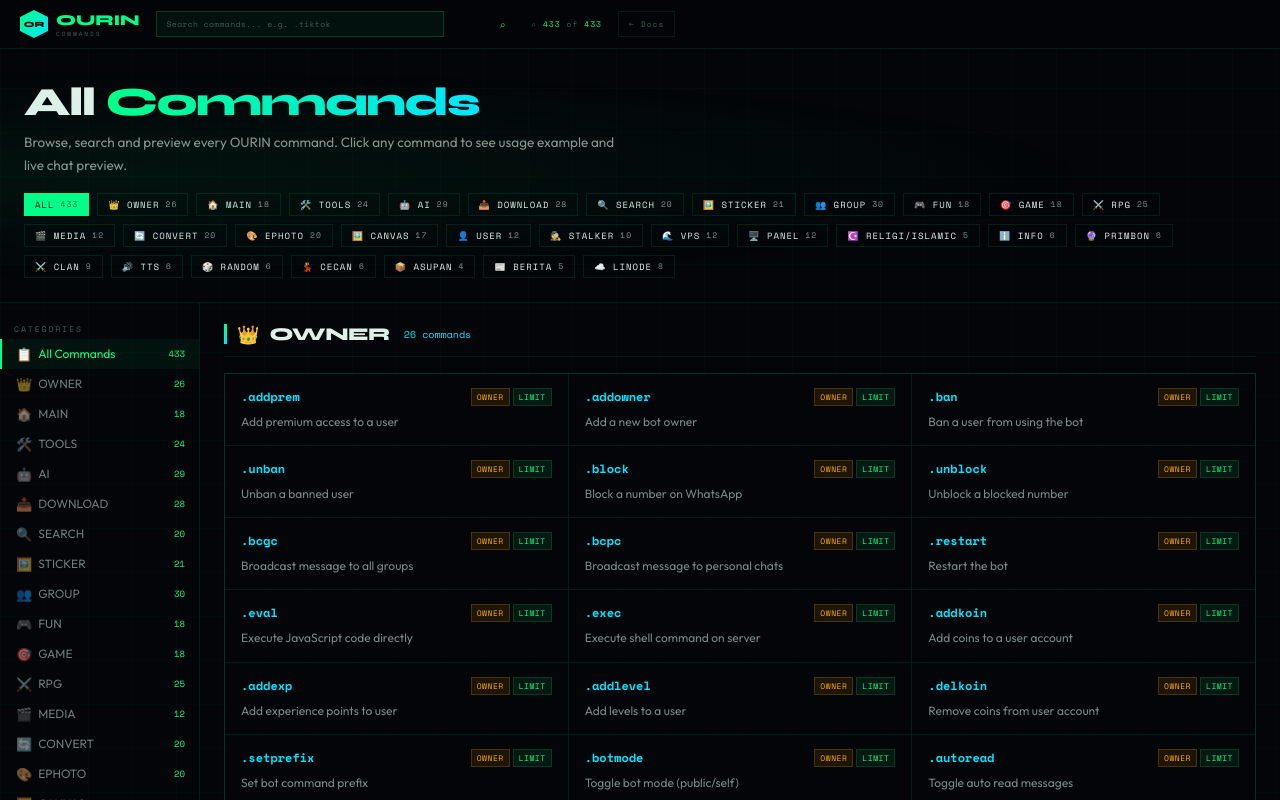
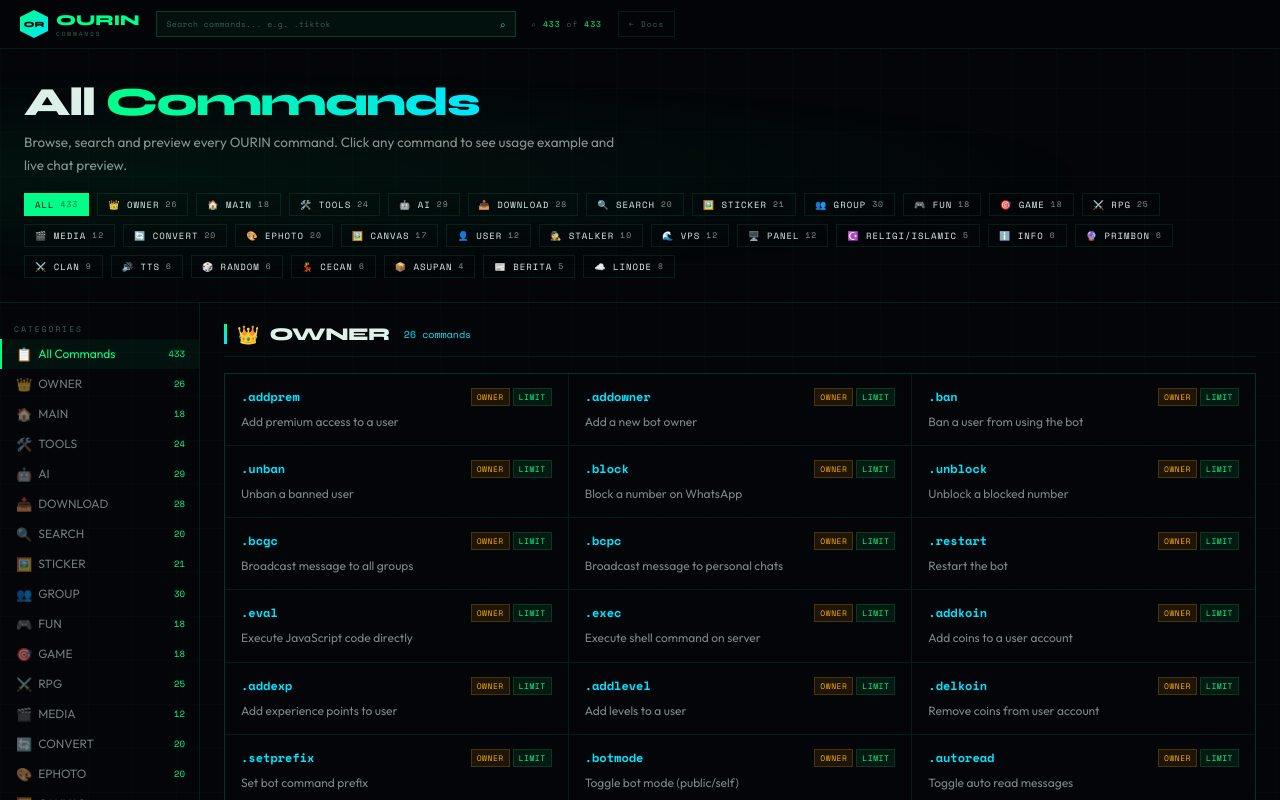
Before and after one commit to ashishmandal029/OURIN-AI, a plain HTML site: page command.html in a window 1280 px wide. Shown: the top 800 px of the page. Drawn offline with nearby package versions, Linux system fonts and the light colour scheme.

Commit message:
Update command.html

```diff
--- a/command.html
+++ b/command.html
@@ -33,8 +33,8 @@ body::before{content:'';position:fixed;inset:0;z-index:0;background-image:linear
 .lhex{width:28px;height:28px;background:linear-gradient(135deg,var(--green),var(--cyan));clip-path:polygon(50% 0%,100% 25%,100% 75%,50% 100%,0% 75%,0% 25%);display:flex;align-items:center;justify-content:center;font-family:'Syne',sans-serif;font-weight:800;font-size:8px;color:#030508}
 .lname{font-family:'Syne',sans-serif;font-weight:800;font-size:15px;color:var(--green)}
 .lsub{font-family:'Space Mono',monospace;font-size:6px;color:var(--muted);letter-spacing:2px;text-transform:uppercase}
-.h-search{flex:1;min-width:100px;max-width:360px;position:relative}
-.h-search input{width:80%;background:rgba(0,255,136,0.05);border:1px solid var(--border2);color:var(--text);font-family:'Space Mono',monospace;font-size:8px;padding:6px 28px 6px 10px;outline:none;transition:all .2s;letter-spacing:.4px}
+.h-search{flex:1;min-width:180px;max-width:360px;position:relative}
+.h-search input{width:100%;background:rgba(0,255,136,0.05);border:1px solid var(--border2);color:var(--text);font-family:'Space Mono',monospace;font-size:8px;padding:6px 28px 6px 10px;outline:none;transition:all .2s;letter-spacing:.4px}
 .h-search input::placeholder{color:var(--muted)}
 .h-search input:focus{border-color:rgba(0,255,136,.4);background:rgba(0,255,136,.08);box-shadow:0 0 0 2px rgba(0,255,136,.08)}
 .h-search .si{position:absolute;right:10px;top:50%;transform:translateY(-50%);color:var(--green);font-size:10px;pointer-events:none}
```
